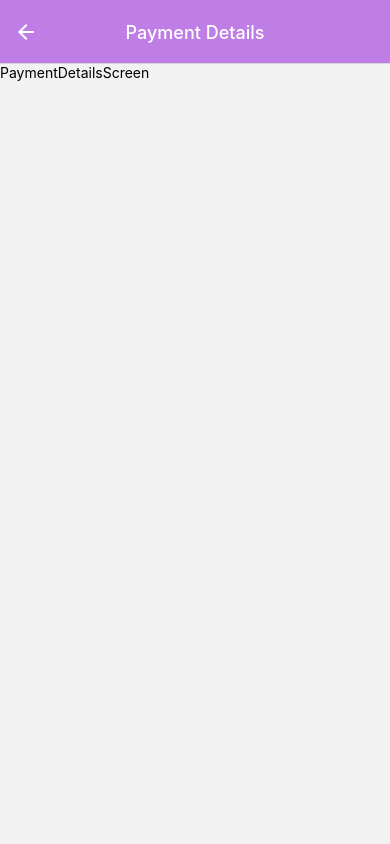
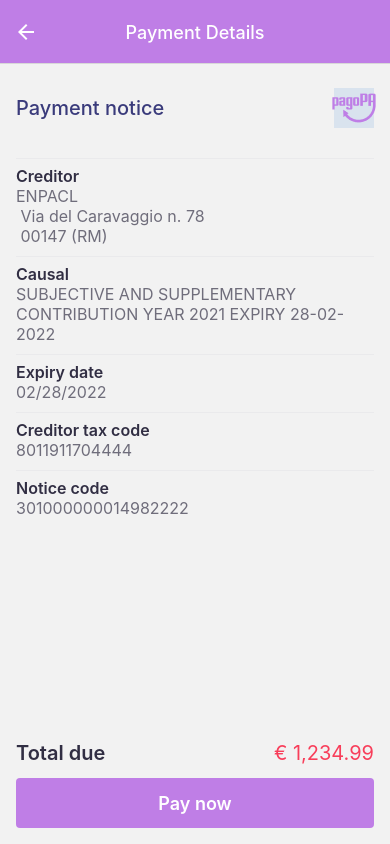
Before and after one commit to MohamedAliBousba/Moneylia, a React Native app: screen /PaymentDetails in a window 390 px wide. Built offline with nearby package versions, Linux system fonts and the light colour scheme.

Commit message:
add: payment details screen

```diff
--- a/src/screens/PaymentDetailsScreen.tsx
+++ b/src/screens/PaymentDetailsScreen.tsx
@@ -1,14 +1,111 @@
-import React from 'react'
-import { StyleSheet, Text, View } from 'react-native'
+import React from 'react';
+import {Image, StyleSheet, Text, View} from 'react-native';
+import CustomButton from '../components/shared/CustomButton';
 
 const PaymentDetailsScreen = () => {
-    return (
-        <View>
-            <Text>PaymentDetailsScreen</Text>
+  return (
+    <View style={styles.container}>
+      <View>
+        <View style={{...styles.flex, marginBottom: 20, marginTop: 10}}>
+          <Text style={styles.title}>Payment notice</Text>
+          <View style={styles.imageContainer}>
+            <View style={{...styles.flex, justifyContent: 'center'}}>
+              <Image source={require('../assets/images/logo.png')} />
+            </View>
+          </View>
         </View>
-    )
-}
+      </View>
+      <View style={styles.divider} />
+      <Text style={styles.status}>Creditor</Text>
+      <Text style={styles.value}>
+        {`ENPACL\n Via del Caravaggio n. 78\n 00147 (RM)`}
+      </Text>
 
-export default PaymentDetailsScreen
+      <View style={styles.divider} />
+      <Text style={styles.status}>Causal</Text>
+      <Text style={styles.value}>
+        SUBJECTIVE AND SUPPLEMENTARY CONTRIBUTION YEAR 2021 EXPIRY 28-02-2022
+      </Text>
 
-const styles = StyleSheet.create({})
+      <View style={styles.divider} />
+      <Text style={styles.status}>Expiry date</Text>
+      <Text style={styles.value}>02/28/2022</Text>
+
+      <View style={styles.divider} />
+      <Text style={styles.status}>Creditor tax code</Text>
+      <Text style={styles.value}>8011911704444</Text>
+
+      <View style={styles.divider} />
+      <Text style={styles.status}>Notice code</Text>
+      <Text style={{...styles.value, flexGrow: 1}}>301000000014982222</Text>
+
+      <View style={{height: 50}}>
+        <View style={styles.flex}>
+          <Text style={styles.totalDue}>Total due</Text>
+          <Text style={styles.amount}>€ 1,234.99</Text>
+        </View>
+      </View>
+      <CustomButton style={styles.button}>Pay now</CustomButton>
+    </View>
+  );
+};
+
+export default PaymentDetailsScreen;
+
+const styles = StyleSheet.create({
+  flex: {
+    flex: 1,
+    flexDirection: 'row',
+    alignItems: 'center',
+    justifyContent: 'space-between',
+  },
+  container: {
+    paddingRight: 16,
+    paddingTop: 14,
+    paddingLeft: 16,
+    paddingBottom: 16,
+    flex: 1,
+    flexDirection: 'column',
+  },
+  title: {
+    color: '#3A3B7B',
+    fontSize: 20,
+    fontWeight: '500',
+    height: 24,
+  },
+  imageContainer: {
+    backgroundColor: '#0066CC1A',
+    width: 40,
+    height: 40,
+  },
+  divider: {
+    backgroundColor: '#EAEAEC',
+    height: 1,
+    marginBottom: 7,
+    marginTop: 10,
+  },
+  status: {
+    color: '#312E43',
+    fontSize: 16,
+    fontWeight: '600',
+  },
+  value: {
+    color: '#6F6D7B',
+    fontSize: 16,
+    fontWeight: '400',
+  },
+  totalDue: {
+    color: '#312E43',
+    fontSize: 20,
+    fontWeight: '600',
+  },
+  amount: {
+    color: '#F83E5A',
+    fontWeight: '400',
+    fontSize: 20,
+  },
+  button: {
+    width: '100%',
+    backgroundColor: "#BF7EE6"
+  },
+});
```
